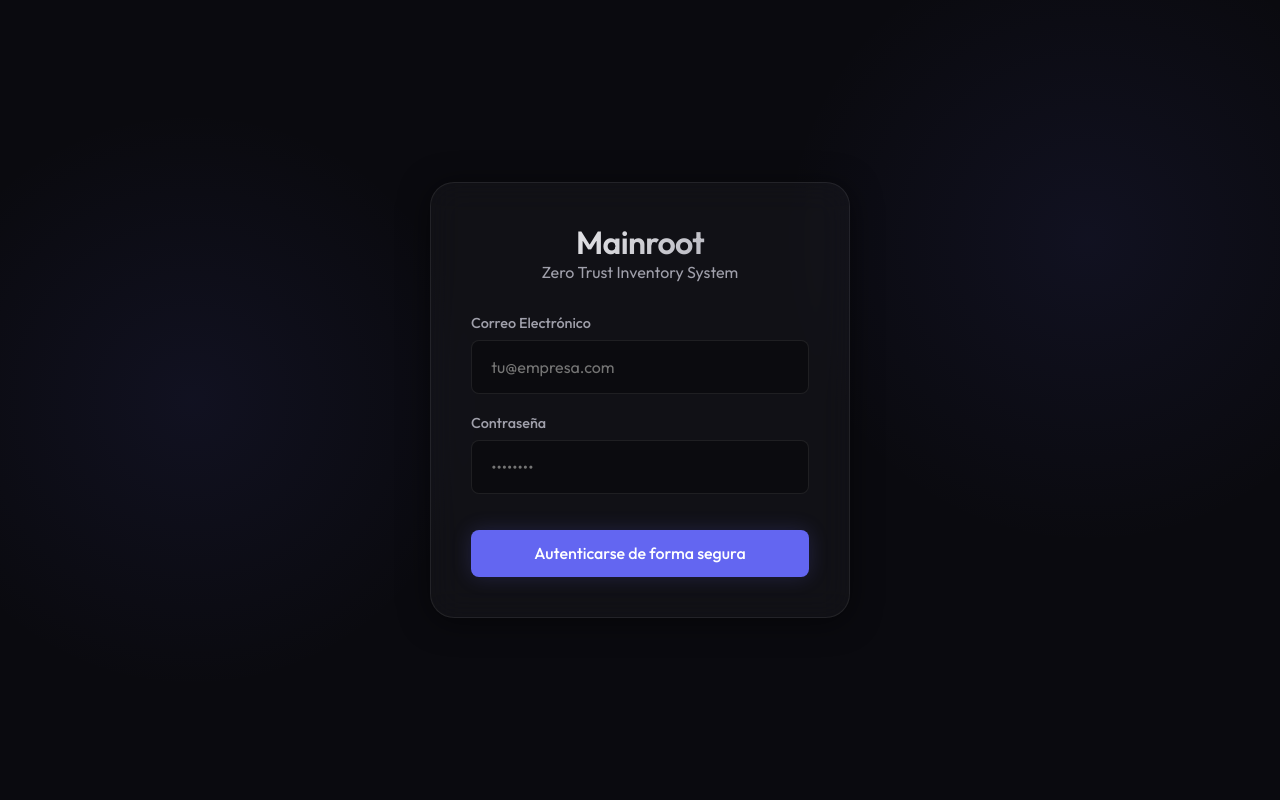
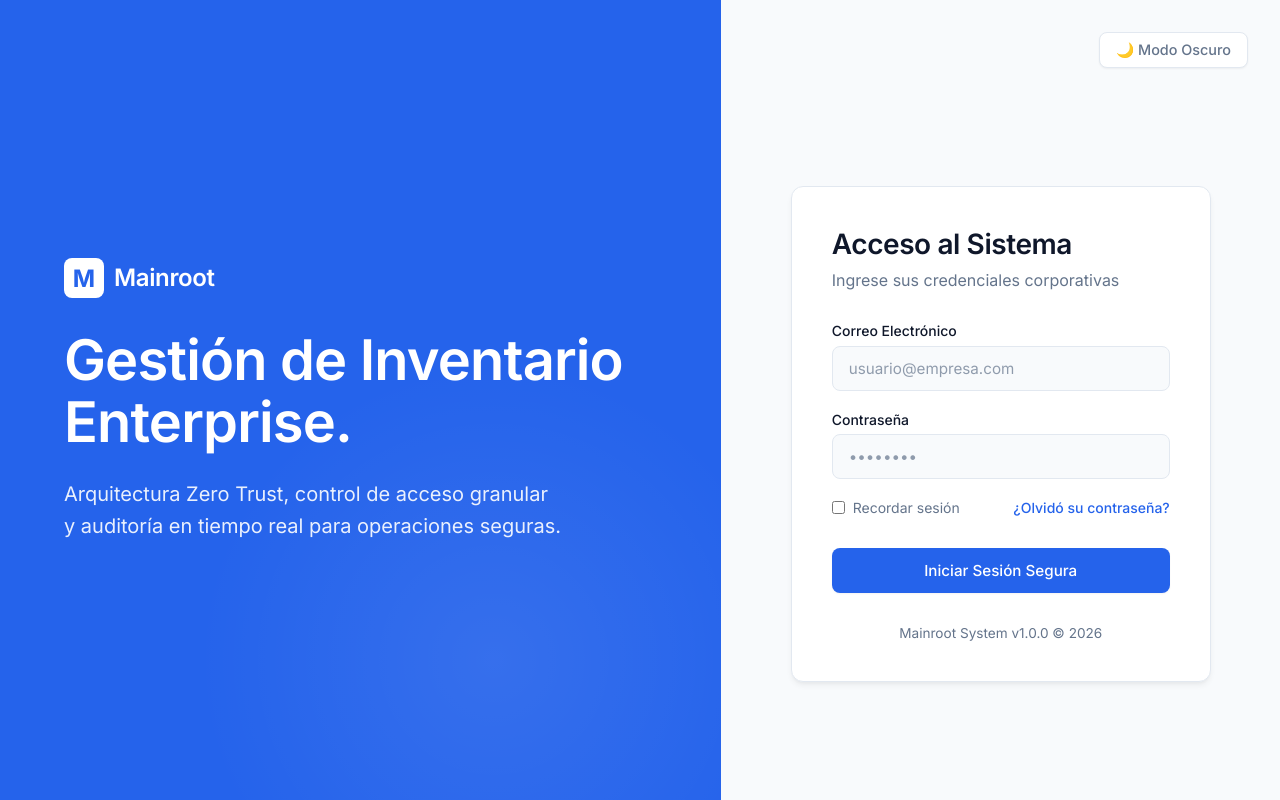
Before and after one commit to Hazielcode/MainRoot, a React app in the folder frontend/: page / in a window 1280 px wide. Built offline with nearby package versions, Linux system fonts and the light colour scheme; the HTML template or start-up script is replaced by a standard one.

Commit message:
refactor: Rediseño del portal web a estandar Enterprise SaaS con soporte Dark/Light mode

```diff
--- a/frontend/src/App.jsx
+++ b/frontend/src/App.jsx
@@ -1,14 +1,44 @@
-import React from 'react';
+import React, { createContext, useState, useEffect } from 'react';
 import { BrowserRouter, Routes, Route } from 'react-router-dom';
 import LoginPage from './pages/LoginPage.jsx';
 
+// Exportamos el contexto para poder cambiar el tema desde cualquier componente
+export const ThemeContext = createContext();
+
 const App = () => {
+  // Inicializamos el estado verificando el LocalStorage o la preferencia del sistema
+  const [isDarkMode, setIsDarkMode] = useState(() => {
+    const savedTheme = localStorage.getItem('mainroot_theme');
+    if (savedTheme) {
+      return savedTheme === 'dark';
+    }
+    // Si no hay preferencia guardada, usamos la del sistema operativo del usuario
+    return window.matchMedia && window.matchMedia('(prefers-color-scheme: dark)').matches;
+  });
+
+  // Efecto para inyectar/retirar la clase 'dark' en el body y guardar en localStorage
+  useEffect(() => {
+    if (isDarkMode) {
+      document.body.classList.add('dark');
+      localStorage.setItem('mainroot_theme', 'dark');
+    } else {
+      document.body.classList.remove('dark');
+      localStorage.setItem('mainroot_theme', 'light');
+    }
+  }, [isDarkMode]);
+
+  const toggleTheme = () => {
+    setIsDarkMode(!isDarkMode);
+  };
+
   return (
-    <BrowserRouter>
-      <Routes>
-        <Route path="/" element={<LoginPage />} />
-      </Routes>
-    </BrowserRouter>
+    <ThemeContext.Provider value={{ isDarkMode, toggleTheme }}>
+      <BrowserRouter>
+        <Routes>
+          <Route path="/" element={<LoginPage />} />
+        </Routes>
+      </BrowserRouter>
+    </ThemeContext.Provider>
   );
 };
 
--- a/frontend/src/index.css
+++ b/frontend/src/index.css
@@ -1,34 +1,51 @@
-@import url('https://fonts.googleapis.com/css2?family=Outfit:wght@300;400;500;600;700&display=swap');
+@import url('https://fonts.googleapis.com/css2?family=Inter:wght@300;400;500;600;700&display=swap');
 
 :root {
-  /* Premium Dark Theme Tokens */
-  --bg-primary: #0a0a0f;
-  --bg-secondary: #13131a;
-  --text-primary: #ffffff;
-  --text-secondary: #a0a0ab;
-  --accent-primary: #6366f1; /* Indigo */
-  --accent-hover: #4f46e5;
+  /* Elegant Light Theme (Default) - Enterprise Corporate Style */
+  --bg-primary: #f8fafc; /* Slate 50 */
+  --bg-secondary: #ffffff; /* White */
+  --text-primary: #0f172a; /* Slate 900 */
+  --text-secondary: #64748b; /* Slate 500 */
+  --accent-primary: #2563eb; /* Corporate Blue 600 */
+  --accent-hover: #1d4ed8; /* Blue 700 */
+  --border-color: #e2e8f0; /* Slate 200 */
   --danger: #ef4444;
   --success: #10b981;
   --warning: #f59e0b;
 
-  /* Glassmorphism Tokens */
-  --glass-bg: rgba(255, 255, 255, 0.03);
-  --glass-border: rgba(255, 255, 255, 0.08);
-  --glass-shadow: 0 4px 30px rgba(0, 0, 0, 0.5);
+  /* Elegant Soft Shadows */
+  --shadow-sm: 0 1px 2px 0 rgba(0, 0, 0, 0.05);
+  --shadow-md: 0 4px 6px -1px rgba(0, 0, 0, 0.06), 0 2px 4px -1px rgba(0, 0, 0, 0.04);
+  --shadow-lg: 0 10px 15px -3px rgba(0, 0, 0, 0.08), 0 4px 6px -2px rgba(0, 0, 0, 0.04);
 
-  /* Utilities */
-  --radius-lg: 24px;
-  --radius-md: 16px;
-  --radius-sm: 8px;
-  --transition: all 0.3s cubic-bezier(0.4, 0, 0.2, 1);
+  /* Structural Utilities */
+  --radius-lg: 12px;
+  --radius-md: 8px;
+  --radius-sm: 6px;
+  --transition: all 0.25s cubic-bezier(0.4, 0, 0.2, 1);
+}
+
+body.dark {
+  /* Premium Professional Dark Theme */
+  --bg-primary: #0f172a; /* Slate 900 */
+  --bg-secondary: #1e293b; /* Slate 800 */
+  --text-primary: #f8fafc; /* Slate 50 */
+  --text-secondary: #94a3b8; /* Slate 400 */
+  --accent-primary: #3b82f6; /* Blue 500 */
+  --accent-hover: #60a5fa; /* Blue 400 */
+  --border-color: #334155; /* Slate 700 */
+
+  /* Adjusted Shadows for Dark Mode */
+  --shadow-sm: 0 1px 2px 0 rgba(0, 0, 0, 0.3);
+  --shadow-md: 0 4px 6px -1px rgba(0, 0, 0, 0.4);
+  --shadow-lg: 0 10px 15px -3px rgba(0, 0, 0, 0.5);
 }
 
 * {
   margin: 0;
   padding: 0;
   box-sizing: border-box;
-  font-family: 'Outfit', sans-serif;
+  font-family: 'Inter', -apple-system, BlinkMacSystemFont, "Segoe UI", Roboto, sans-serif;
 }
 
 body {
@@ -38,9 +55,8 @@ body {
   display: flex;
   flex-direction: column;
   -webkit-font-smoothing: antialiased;
-  background-image:
-    radial-gradient(circle at 15% 50%, rgba(99, 102, 241, 0.08), transparent 25%),
-    radial-gradient(circle at 85% 30%, rgba(99, 102, 241, 0.08), transparent 25%);
+  -moz-osx-font-smoothing: grayscale;
+  transition: background-color 0.3s ease, color 0.3s ease;
 }
 
 #root {
@@ -49,107 +65,122 @@ body {
   min-height: 100vh;
 }
 
-/* Glass Card */
-.glass-panel {
-  background: var(--glass-bg);
-  backdrop-filter: blur(16px);
-  -webkit-backdrop-filter: blur(16px);
-  border: 1px solid var(--glass-border);
+/* Base Card Component */
+.card {
+  background-color: var(--bg-secondary);
+  border: 1px solid var(--border-color);
   border-radius: var(--radius-lg);
-  box-shadow: var(--glass-shadow);
-  padding: 2.5rem;
+  box-shadow: var(--shadow-md);
+  transition: var(--transition);
 }
 
 /* Typography */
 h1, h2, h3, h4 {
   font-weight: 600;
-  letter-spacing: -0.02em;
-  line-height: 1.2;
+  letter-spacing: -0.015em;
+  line-height: 1.25;
 }
 
-.text-gradient {
-  background: linear-gradient(135deg, #fff 0%, #a0a0ab 100%);
-  -webkit-background-clip: text;
-  -webkit-text-fill-color: transparent;
+.text-secondary {
+  color: var(--text-secondary);
 }
 
-.text-accent {
-  color: var(--accent-primary);
-}
-
-/* Global Animations */
+/* Animations */
 @keyframes fadeIn {
-  from { opacity: 0; transform: translateY(15px); }
+  from { opacity: 0; transform: translateY(8px); }
   to { opacity: 1; transform: translateY(0); }
 }
 
 .animate-fade-in {
-  animation: fadeIn 0.6s var(--transition) forwards;
+  animation: fadeIn 0.4s ease-out forwards;
 }
 
-/* Buttons */
+/* Elegant Buttons */
 .btn {
   display: inline-flex;
   align-items: center;
   justify-content: center;
-  padding: 0.85rem 1.75rem;
-  border-radius: var(--radius-sm);
+  padding: 0.75rem 1.5rem;
+  border-radius: var(--radius-md);
   font-weight: 500;
-  font-size: 1rem;
+  font-size: 0.95rem;
   cursor: pointer;
   transition: var(--transition);
-  border: none;
+  border: 1px solid transparent;
   outline: none;
   gap: 0.5rem;
 }
 
 .btn-primary {
-  background: var(--accent-primary);
-  color: white;
-  box-shadow: 0 0 20px rgba(99, 102, 241, 0.2);
+  background-color: var(--accent-primary);
+  color: #ffffff;
+  box-shadow: var(--shadow-sm);
 }
 
 .btn-primary:hover {
-  background: var(--accent-hover);
-  transform: translateY(-2px);
-  box-shadow: 0 0 25px rgba(99, 102, 241, 0.4);
+  background-color: var(--accent-hover);
+  transform: translateY(-1px);
+  box-shadow: var(--shadow-md);
 }
 
-/* Inputs */
+.btn-icon {
+  padding: 0.5rem 1rem;
+  border-radius: var(--radius-md);
+  background-color: var(--bg-secondary);
+  color: var(--text-secondary);
+  border: 1px solid var(--border-color);
+  font-weight: 500;
+  font-size: 0.9rem;
+  box-shadow: var(--shadow-sm);
+}
+
+.btn-icon:hover {
+  color: var(--text-primary);
+  border-color: var(--text-secondary);
+}
+
+/* Elegant Form Inputs */
 .input-group {
   display: flex;
   flex-direction: column;
-  gap: 0.5rem;
+  gap: 0.4rem;
   margin-bottom: 1.25rem;
 }
 
 .input-label {
-  font-size: 0.9rem;
-  color: var(--text-secondary);
+  font-size: 0.875rem;
+  color: var(--text-primary);
   font-weight: 500;
 }
 
-.input-glass {
+.input-control {
   width: 100%;
-  padding: 1rem 1.2rem;
-  background: rgba(0,0,0,0.3);
-  border: 1px solid var(--glass-border);
-  border-radius: var(--radius-sm);
+  padding: 0.75rem 1rem;
+  background-color: var(--bg-primary);
+  border: 1px solid var(--border-color);
+  border-radius: var(--radius-md);
   color: var(--text-primary);
-  font-size: 1rem;
+  font-size: 0.95rem;
   transition: var(--transition);
 }
 
-.input-glass:focus {
+.input-control:focus {
   border-color: var(--accent-primary);
   outline: none;
-  box-shadow: 0 0 0 3px rgba(99, 102, 241, 0.15);
-  background: rgba(0,0,0,0.5);
+  box-shadow: 0 0 0 3px rgba(37, 99, 235, 0.15);
+  background-color: var(--bg-secondary);
 }
 
-/* Utilities */
+body.dark .input-control:focus {
+  box-shadow: 0 0 0 3px rgba(59, 130, 246, 0.15);
+}
+
+.input-control::placeholder {
+  color: var(--text-secondary);
+  opacity: 0.7;
+}
+
+/* Layout Utilities */
 .text-center { text-align: center; }
-.mb-1 { margin-bottom: 0.5rem; }
-.mb-2 { margin-bottom: 1rem; }
-.mb-4 { margin-bottom: 2rem; }
-.mt-4 { margin-top: 2rem; }
+.w-full { width: 100%; }
+.mt-4 { margin-top: 1rem; }
--- a/frontend/src/pages/LoginPage.jsx
+++ b/frontend/src/pages/LoginPage.jsx
@@ -1,21 +1,89 @@
-import React from 'react';
+import React, { useContext } from 'react';
 import { useNavigate } from 'react-router-dom';
+import { ThemeContext } from '../App.jsx';
 
 const LoginPage = () => {
   const navigate = useNavigate();
+  // Consumimos el contexto para el botón de Dark/Light mode
+  const { isDarkMode, toggleTheme } = useContext(ThemeContext);
 
   const handleLogin = (e) => {
     e.preventDefault();
-    // Aquí implementaremos la lógica del API para conectar con el backend
-    console.log('Intentando iniciar sesión...');
+    console.log('Intentando iniciar sesión en el entorno corporativo...');
   };
 
   return (
-    <div style={{ minHeight: '100vh', display: 'flex', alignItems: 'center', justifyContent: 'center', padding: '1rem' }}>
-      <div className="glass-panel animate-fade-in" style={{ width: '100%', maxWidth: '420px' }}>
-        <div className="text-center mb-4">
-          <h1 className="text-gradient">Mainroot</h1>
-          <p style={{ color: 'var(--text-secondary)' }}>Zero Trust Inventory System</p>
+    <div style={{ display: 'flex', minHeight: '100vh' }}>
+
+      {/* Columna Izquierda - Branding Corporativo (Estilo SaaS Enterprise) */}
+      <div
+        className="branding-panel"
+        style={{
+          flex: 1.2,
+          backgroundColor: 'var(--accent-primary)',
+          display: 'flex',
+          flexDirection: 'column',
+          justifyContent: 'center',
+          padding: '4rem',
+          color: 'white',
+          position: 'relative',
+          overflow: 'hidden'
+        }}
+      >
+        <div style={{ position: 'relative', zIndex: 10, maxWidth: '600px' }}>
+          <div style={{ marginBottom: '2rem', display: 'flex', alignItems: 'center', gap: '10px' }}>
+            <div style={{ width: '40px', height: '40px', backgroundColor: 'white', borderRadius: '8px', display: 'flex', alignItems: 'center', justifyContent: 'center' }}>
+              <span style={{ color: 'var(--accent-primary)', fontWeight: 'bold', fontSize: '24px' }}>M</span>
+            </div>
+            <h2 style={{ fontSize: '1.5rem', fontWeight: 600, color: 'white', margin: 0 }}>Mainroot</h2>
+          </div>
+
+          <h1 style={{ fontSize: '3.5rem', marginBottom: '1.5rem', color: '#ffffff', lineHeight: 1.1 }}>
+            Gestión de Inventario<br/>Enterprise.
+          </h1>
+          <p style={{ fontSize: '1.25rem', opacity: 0.9, lineHeight: 1.6, maxWidth: '500px' }}>
+            Arquitectura Zero Trust, control de acceso granular y auditoría en tiempo real para operaciones seguras.
+          </p>
+        </div>
+
+        {/* Decoración geométrica sutil para darle el toque corporativo */}
+        <div style={{
+          position: 'absolute',
+          bottom: '-20%', right: '-10%', width: '600px', height: '600px',
+          background: 'radial-gradient(circle, rgba(255,255,255,0.08) 0%, rgba(255,255,255,0) 70%)',
+          borderRadius: '50%'
+        }}></div>
+      </div>
+
+      {/* Columna Derecha - Formulario Elegante */}
+      <div style={{
+        flex: 1,
+        display: 'flex',
+        flexDirection: 'column',
+        padding: '2rem',
+        position: 'relative',
+        backgroundColor: 'var(--bg-primary)'
+      }}>
+
+        {/* Toggle Theme Switcher */}
+        <div style={{ display: 'flex', justifyContent: 'flex-end', marginBottom: '2rem' }}>
+          <button onClick={toggleTheme} className="btn-icon" title="Alternar Apariencia">
+            {isDarkMode ? '☀️ Modo Claro' : '🌙 Modo Oscuro'}
+          </button>
+        </div>
+
+        {/* Contenedor del Formulario Centrado */}
+        <div style={{
+          flex: 1,
+          display: 'flex',
+          alignItems: 'center',
+          justifyContent: 'center'
+        }}>
+          <div className="card animate-fade-in" style={{ width: '100%', maxWidth: '420px', padding: '2.5rem' }}>
+
+            <div style={{ marginBottom: '2rem' }}>
+              <h2 style={{ fontSize: '1.75rem', marginBottom: '0.5rem', color: 'var(--text-primary)' }}>Acceso al Sistema</h2>
+              <p className="text-secondary">Ingrese sus credenciales corporativas</p>
             </div>
 
             <form onSubmit={handleLogin}>
@@ -23,8 +91,8 @@ const LoginPage = () => {
                 <label className="input-label">Correo Electrónico</label>
                 <input
                   type="email"
-              className="input-glass"
-              placeholder="tu@empresa.com"
+                  className="input-control"
+                  placeholder="usuario@empresa.com"
                   required
                 />
               </div>
@@ -33,17 +101,42 @@ const LoginPage = () => {
                 <label className="input-label">Contraseña</label>
                 <input
                   type="password"
-              className="input-glass"
+                  className="input-control"
                   placeholder="••••••••"
                   required
                 />
               </div>
 
-          <button type="submit" className="btn btn-primary" style={{ width: '100%', marginTop: '1rem' }}>
-            Autenticarse de forma segura
+              <div style={{ display: 'flex', justifyContent: 'space-between', alignItems: 'center', marginBottom: '2rem' }}>
+                <label style={{ display: 'flex', alignItems: 'center', gap: '0.5rem', cursor: 'pointer', fontSize: '0.875rem', color: 'var(--text-secondary)' }}>
+                  <input type="checkbox" style={{ accentColor: 'var(--accent-primary)' }} />
+                  Recordar sesión
+                </label>
+                <a href="#" style={{ color: 'var(--accent-primary)', fontSize: '0.875rem', textDecoration: 'none', fontWeight: 500 }}>
+                  ¿Olvidó su contraseña?
+                </a>
+              </div>
+
+              <button type="submit" className="btn btn-primary w-full">
+                Iniciar Sesión Segura
               </button>
             </form>
+
+            <div style={{ marginTop: '2rem', textAlign: 'center', fontSize: '0.85rem', color: 'var(--text-secondary)' }}>
+              Mainroot System v1.0.0 &copy; {new Date().getFullYear()}
             </div>
+          </div>
+        </div>
+      </div>
+
+      {/* Regla CSS inyectada para hacerlo Responsivo */}
+      <style>{`
+        @media (max-width: 900px) {
+          .branding-panel {
+            display: none !important;
+          }
+        }
+      `}</style>
     </div>
   );
 };
```
Also changed, not shown: 1 other file (tests, documents, lock files or other folders). Lines whose indentation alone changed are shown as unchanged.
